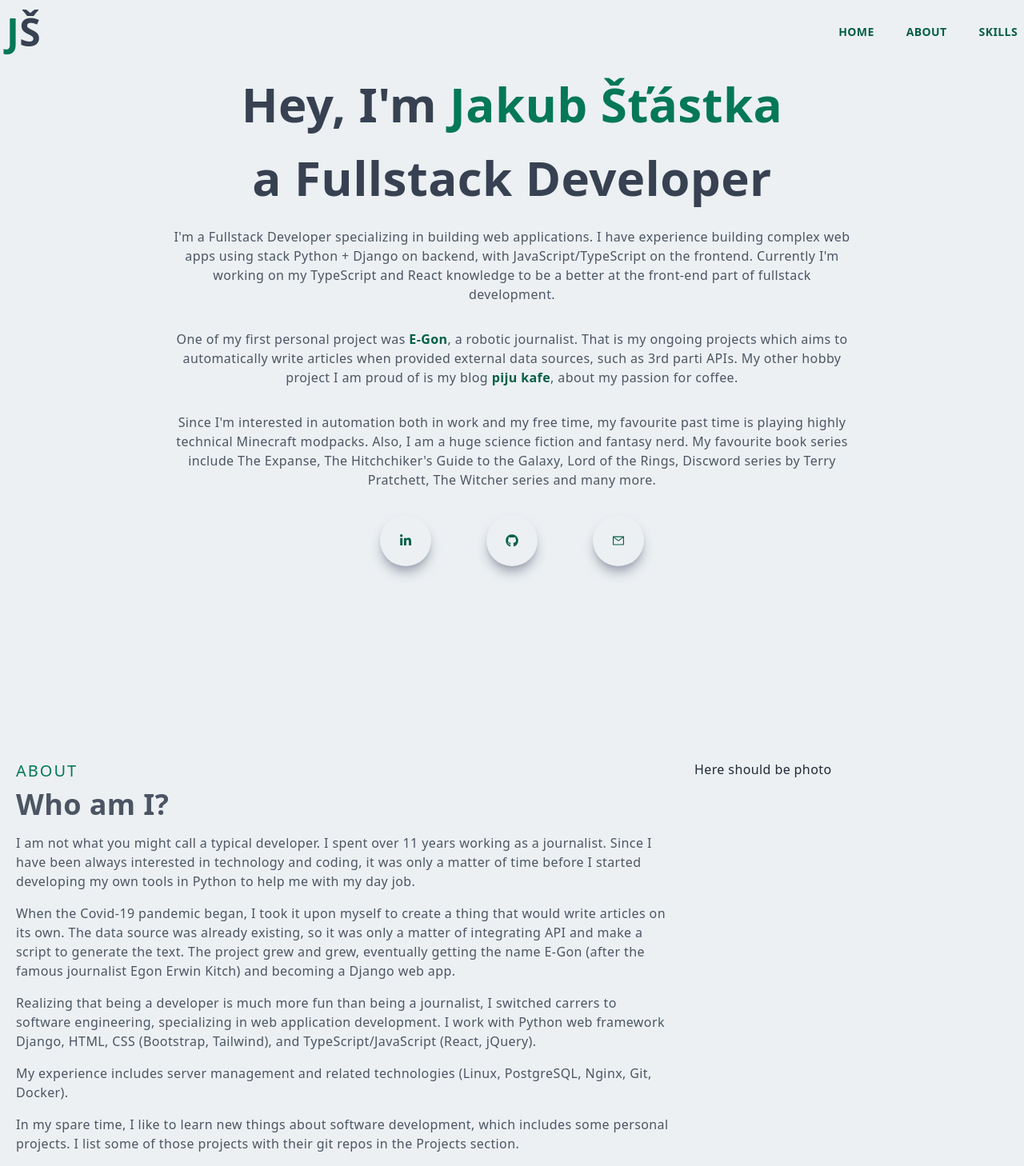
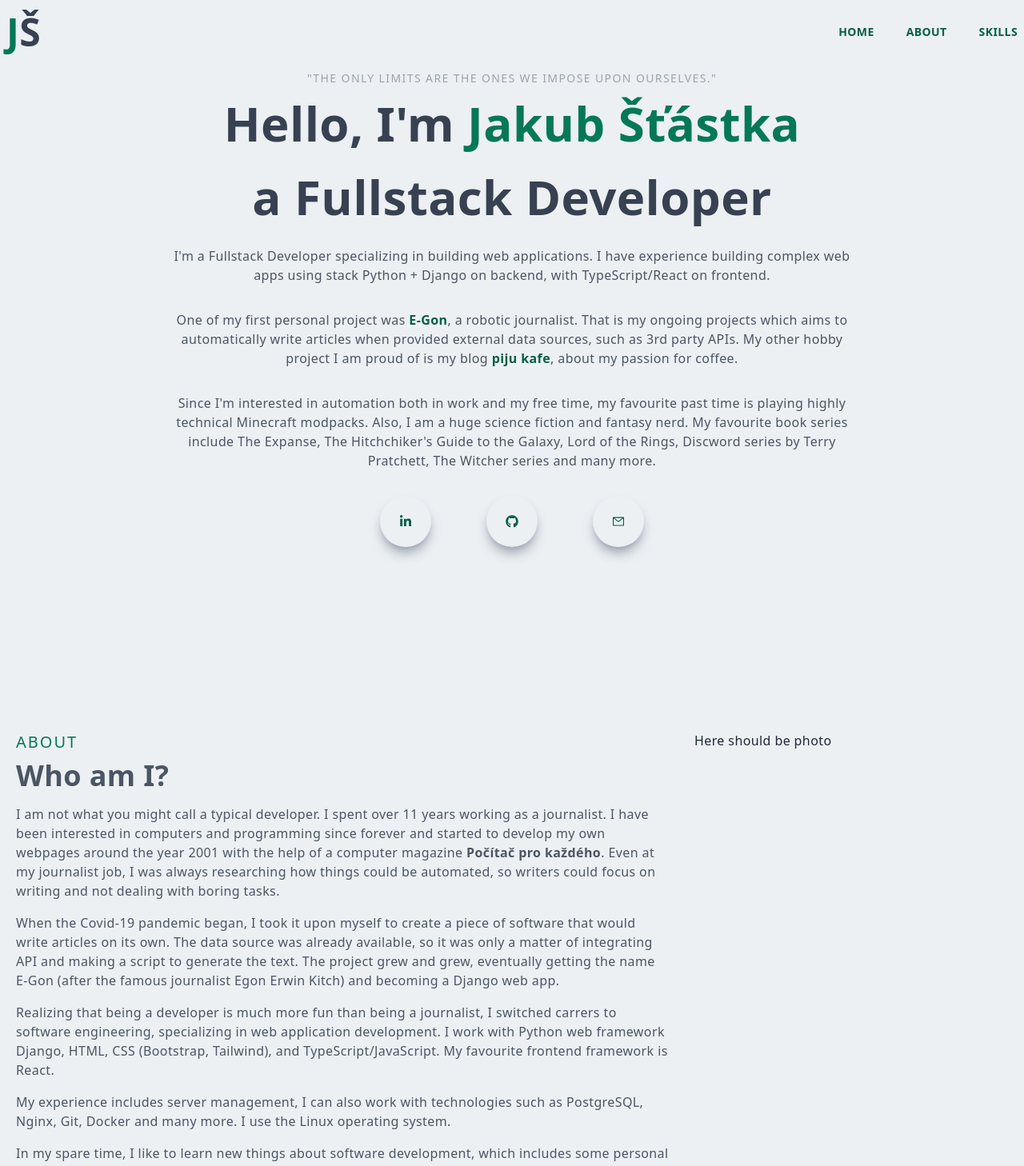
Before and after one commit to jakubstastka/next-js-react-resume-site, a Next.js app: page / in a window 1280 px wide. Shown: the top 1458 px of the page at 80% size. Built offline with nearby package versions, Linux system fonts and the light colour scheme.

Commit message:
content and component update and fixes

```diff
--- a/components/About.jsx
+++ b/components/About.jsx
@@ -1,5 +1,3 @@
-import React from "react";
-
 export default function About() {
   return (
     <div id="about" className="w-full md:h-screen p-2 flex items-center py-16">
@@ -11,30 +9,34 @@ export default function About() {
           <h2 className="py-2 text-gray-600">Who am I?</h2>
           <p className="py-2 text-gray-600">
             I am not what you might call a typical developer. I spent over 11
-            years working as a journalist. Since I have been always interested
-            in technology and coding, it was only a matter of time before I
-            started developing my own tools in Python to help me with my day
-            job.
+            years working as a journalist. I have been interested in computers
+            and programming since forever and started to develop my own webpages
+            around the year 2001 with the help of a computer magazine{" "}
+            <span className="font-bold">Počítač pro každého</span>. Even at my
+            journalist job, I was always researching how things could be
+            automated, so writers could focus on writing and not dealing with
+            boring tasks.
           </p>
           <p className="py-2 text-gray-600">
             When the Covid-19 pandemic began, I took it upon myself to create a
-            thing that would write articles on its own. The data source was
-            already existing, so it was only a matter of integrating API and
-            make a script to generate the text. The project grew and grew,
-            eventually getting the name E-Gon (after the famous journalist Egon
-            Erwin Kitch) and becoming a Django web app.
+            piece of software that would write articles on its own. The data
+            source was already available, so it was only a matter of integrating
+            API and making a script to generate the text. The project grew and
+            grew, eventually getting the name E-Gon (after the famous journalist
+            Egon Erwin Kitch) and becoming a Django web app.
           </p>
           <p className="py-2 text-gray-600">
             Realizing that being a developer is much more fun than being a
             journalist, I switched carrers to software engineering, specializing
             in web application development. I work with Python web framework
-            Django, HTML, CSS (Bootstrap, Tailwind), and TypeScript/JavaScript
-            (React, jQuery).
+            Django, HTML, CSS (Bootstrap, Tailwind), and TypeScript/JavaScript.
+            My favourite frontend framework is React.
           </p>
 
           <p className="py-2 text-gray-600">
-            My experience includes server management and related technologies
-            (Linux, PostgreSQL, Nginx, Git, Docker).
+            My experience includes server management, I can also work with
+            technologies such as PostgreSQL, Nginx, Git, Docker and many more. I
+            use the Linux operating system.
           </p>
 
           <p className="py-2 text-gray-600">
--- a/components/Main.jsx
+++ b/components/Main.jsx
@@ -1,7 +1,6 @@
 import Link from "next/link";
-import React from "react";
 import { AiOutlineMail } from "react-icons/ai";
-import { FaLinkedinIn, FaGithub } from "react-icons/fa";
+import { FaGithub, FaLinkedinIn } from "react-icons/fa";
 
 export default function Main() {
   return (
@@ -12,24 +11,21 @@ export default function Main() {
             &quot;The Only Limits Are The Ones We Impose Upon Ourselves.&quot;
           </p>
           <h1 className="py-4 text-gray-700">
-            Hey, I&apos;m{" "}
+            Hello, I&apos;m{" "}
             <span className="text-emerald-700">Jakub Šťástka</span>
           </h1>
           <h1 className="py-4 text-gray-700">a Fullstack Developer</h1>
           <p className="py-4 text-gray-600 max-w-[70%] m-auto">
             I&apos;m a Fullstack Developer specializing in building web
             applications. I have experience building complex web apps using
-            stack Python + Django on backend, with JavaScript/TypeScript on the
-            frontend. Currently I&apos;m working on my TypeScript and React
-            knowledge to be a better at the front-end part of fullstack
-            development.
+            stack Python + Django on backend, with TypeScript/React on frontend.
           </p>
           <p className="py-4 text-gray-600 max-w-[70%] m-auto">
             One of my first personal project was{" "}
             <Link href={"https://elektronickynovinar.cz"}>E-Gon</Link>, a
             robotic journalist. That is my ongoing projects which aims to
             automatically write articles when provided external data sources,
-            such as 3rd parti APIs. My other hobby project I am proud of is my
+            such as 3rd party APIs. My other hobby project I am proud of is my
             blog <Link href={"https://pijukafe.cz"}>piju kafe</Link>, about my
             passion for coffee.
           </p>
--- a/components/Navbar.jsx
+++ b/components/Navbar.jsx
@@ -1,7 +1,7 @@
 import Link from "next/link";
-import React, { useEffect, useState } from "react";
-import { AiOutlineClose, AiOutlineMenu, AiOutlineMail } from "react-icons/ai";
-import { FaLinkedinIn, FaGithub } from "react-icons/fa";
+import { useEffect, useState } from "react";
+import { AiOutlineClose, AiOutlineMail, AiOutlineMenu } from "react-icons/ai";
+import { FaGithub, FaLinkedinIn } from "react-icons/fa";
 
 const Navbar = () => {
   const [nav, setNav] = useState(false);
@@ -39,13 +39,19 @@ const Navbar = () => {
         <div>
           <ul className="hidden md:flex">
             <Link href="/">
-              <li className="ml-10 text-sm uppercase hover:border-b">Home</li>
+              <li className="ml-10 text-sm uppercase hover:underline hover:decoration-dotted">
+                Home
+              </li>
             </Link>
             <Link href="/#about">
-              <li className="ml-10 text-sm uppercase hover:border-b">About</li>
+              <li className="ml-10 text-sm uppercase hover:underline hover:decoration-dotted">
+                About
+              </li>
             </Link>
             <Link href="/#skills">
-              <li className="ml-10 text-sm uppercase hover:border-b">Skills</li>
+              <li className="ml-10 text-sm uppercase hover:underline hover:decoration-dotted">
+                Skills
+              </li>
             </Link>
           </ul>
           <div onClick={handleNav} className="md:hidden">
--- a/components/Skills.jsx
+++ b/components/Skills.jsx
@@ -1,6 +1,5 @@
 import Image from "next/image";
 import Link from "next/link";
-import React from "react";
 import { HiOutlineChevronDoubleUp } from "react-icons/hi";
 
 const skills = [
@@ -40,7 +39,7 @@ function Skills() {
                   <div className="m-auto">
                     <Image
                       src={`/assets/skills/${skill.toLowerCase()}.png`}
-                      alt=""
+                      alt={skill}
                       width={64}
                       height={64}
                     />
--- a/pages/index.tsx
+++ b/pages/index.tsx
@@ -1,7 +1,7 @@
 import Head from "next/head";
+import About from "../components/About";
+import Main from "../components/Main";
 import Navbar from "../components/Navbar";
-import Main from "../components/Main";
-import About from "../components/About";
 import Skills from "../components/Skills";
 
 export default function Home() {
@@ -11,7 +11,7 @@ export default function Home() {
         <title>Jakub Šťástka, Fullstack Developer</title>
         <meta
           name="description"
-          content="Resume for Jakub Stastka, Fullstack Developer"
+          content="Resume for Jakub Stastka, a Fullstack Developer"
         />
         <link rel="icon" href="/favicon.ico" />
       </Head>
```
